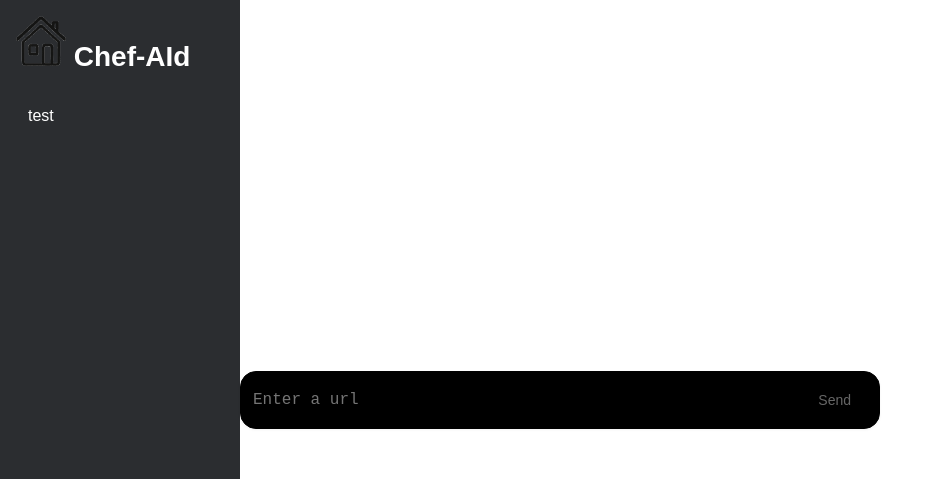
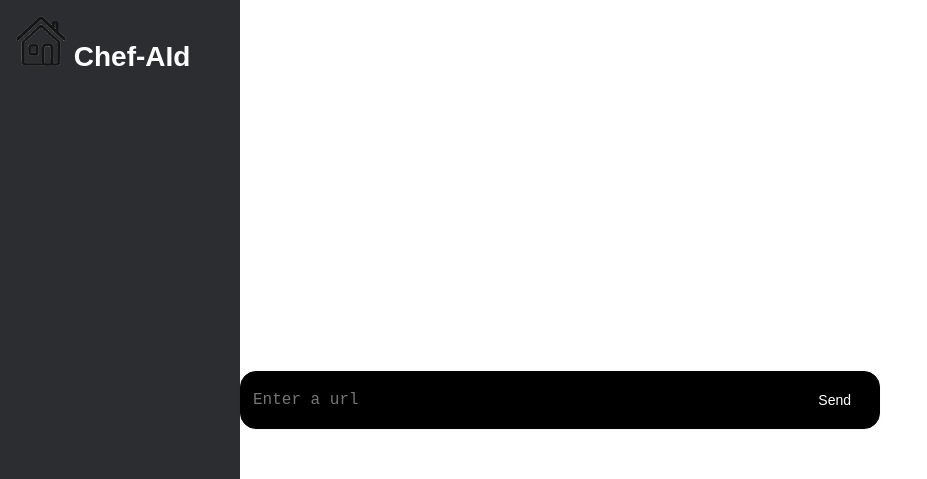
Before and after one commit to Jorgenuit/Chef-AId, a Next.js app in the folder src/chef-ai/: page / in a window 1280 px wide. Shown: the top 479 px of the page, without its empty margins (0-927 px from the left). Built offline with nearby package versions, Linux system fonts and the light colour scheme.

Commit message:
layout works

```diff
--- a/src/chef-ai/app/components/Bubble.tsx
+++ b/src/chef-ai/app/components/Bubble.tsx
@@ -2,12 +2,12 @@ import React from "react";
 import "./bubble.css";
 
 interface MessageBubbleProps {
-  text: string;
-  sender: "user" | "reply";
+    text: string;
+    sender: "user" | "reply";
 }
 
 const MessageBubble: React.FC<MessageBubbleProps> = ({ text, sender }) => {
-  return <div className={'message-bubble ${sender}'}>{text}</div>;
+    return <div className={"message-bubble ${sender}"}>{text}</div>;
 };
 
 export default MessageBubble;
--- /dev/null
+++ b/src/chef-ai/app/components/ChatInput.tsx
@@ -0,0 +1,70 @@
+"use client";
+import React, { useState, useRef, useEffect } from "react";
+import "./ChatInput.css";
+interface ChatInputProps {}
+
+const ChatInput = () => {
+    const textareaRef = useRef<HTMLTextAreaElement | null>(null);
+    const [message, setMessage] = useState("");
+    const handleSend = () => {
+        if (message.trim() !== "") {
+            //   onSend({
+            //     id: Date.now(),
+            //     text: message.trim(),
+            //   });
+            console.log(message);
+            textareaRef.current!.value = "";
+            setMessage("");
+        }
+    };
+    // Auto-resize textarea
+    //   useEffect(() => {
+    //     const textarea = textareaRef.current;
+    //     console.log(textareaRef.current?.value);
+    //     if (textarea) {
+    //       textarea.style.height = "auto";
+    //       textarea.style.height = `${textarea.scrollHeight}px`;
+    //     }
+    //   }, [message]);
+
+    return (
+        <div className="input-container">
+            <div className="input-wrapper">
+                <textarea
+                    ref={textareaRef}
+                    className="input-textarea"
+                    rows={1}
+                    placeholder="Enter a url"
+                    onChange={(e) => setMessage(e.target.value)}
+                    onKeyDown={(e) => {
+                        if (e.key === "Enter") {
+                            e.preventDefault(); // Prevent newline after submit
+                            handleSend();
+                        }
+                    }}
+                />
+                <button
+                    className="input-send-button"
+                    onClick={handleSend}
+                    //   disabled={!message.trim()}
+                >
+                    Send
+                </button>
+            </div>
+        </div>
+    );
+};
+export default ChatInput;
+// export type Message = {
+//   id: number;
+//   text: string;
+// };
+
+//   const handleKeyDown = (e: React.KeyboardEvent<HTMLTextAreaElement>) => {
+//     if (e.key === "Enter" && !e.shiftKey) {
+//       e.preventDefault();
+//       handleSend();
+//     }
+//   };
+
+// };
--- a/src/chef-ai/app/components/Input.tsx
+++ /dev/null
@@ -1,69 +0,0 @@
-import React, { useState, useRef, useEffect } from "react";
-import './input.css';
-
-export type Message = {
-  id: number;
-  text: string;
-}
-
-interface ChatInputProps {
-  onSend: (message: Message) => void;
-}
-
-const ChatInput: React.FC<ChatInputProps> = ({ onSend }) => {
-  const [message, setMessage] = useState("");
-  const textareaRef = useRef<HTMLTextAreaElement | null>(null);
-
-  // Auto-resize textarea
-  useEffect(() => {
-    const textarea = textareaRef.current;
-    if (textarea) {
-      textarea.style.height = "auto";
-      textarea.style.height = `${textarea.scrollHeight}px`;
-    }
-  }, [message]);
-
-  const handleSend = () => {
-    if (message.trim() !== "") {
-      onSend({
-        id: Date.now(),
-        text: message.trim(),
-    });
-      setMessage("");
-    }
-  };
-
-  const handleKeyDown = (e: React.KeyboardEvent<HTMLTextAreaElement>) => {
-    if (e.key === "Enter" && !e.shiftKey) {
-      e.preventDefault();
-      handleSend();
-    }
-  };
-
-  return (
-    <div className="input-container">
-      <div className="input-wrapper">
-        <textarea
-          ref={textareaRef}
-          className="input-textarea"
-          rows={1}
-          placeholder="Enter a url"
-          value={message}
-          onChange={(e) => setMessage(e.target.value)}
-          onKeyDown={handleKeyDown}
-        />
-        <button
-          className="input-send-button"
-          onClick={handleSend}
-          disabled={!message.trim()}
-        >
-          Send
-        </button>
-      </div>
-    </div>
-  );
-};
-
-
-
-export default ChatInput;
--- a/src/chef-ai/app/components/Sidebar.tsx
+++ b/src/chef-ai/app/components/Sidebar.tsx
@@ -1,25 +1,45 @@
+"use client";
 import React from "react";
 import "./sidebar.css";
 import Image from "next/image";
 
 interface SidebarProps {
-  items: { label: string; icon?: React.ReactNode; onClick: () => void }[];
+	items?: { label: string; icon?: React.ReactNode; onClick: () => void }[];
 }
 
-const imageClick = () =>{
+const imageClick = () => {
 	//useRouter for navigation!!!
-    console.log("Going home!")
+	console.log("Going home!");
 	//router.push('homepage')!!!!
-}
+};
 
-const Sidebar: React.FC<SidebarProps> = ({ items }) => {
+const createItemList = () => {};
+
+const Sidebar: React.FC<SidebarProps> = ({ items = [] }) => {
 	return (
 		<div className="sidebar">
-      <div className="sidebar-header"><Image src="/images/house-icon-2.png" priority onClick={imageClick} style={{cursor: 'pointer'}} alt="logo" width={50} height={50} /> <span>Chef-AId </span></div>
+			<div className="sidebar-header">
+				<Image
+					src="/images/house-icon-2.png"
+					priority
+					onClick={imageClick}
+					style={{ cursor: "pointer" }}
+					alt="logo"
+					width={50}
+					height={50}
+				/>{" "}
+				<span>Chef-AId </span>
+			</div>
 			<nav className="sidebar-nav">
 				{items.map((item, idx) => (
-          <button key={idx} className="sidebar-item" onClick={item.onClick}>
-            {item.icon && <span className="sidebar-icon">{item.icon}</span>}
+					<button
+						key={idx}
+						className="sidebar-item"
+						onClick={item.onClick}
+					>
+						{item.icon && (
+							<span className="sidebar-icon">{item.icon}</span>
+						)}
 						{item.label}
 					</button>
 				))}
--- a/src/chef-ai/app/layout.tsx
+++ b/src/chef-ai/app/layout.tsx
@@ -1,6 +1,7 @@
 import type { Metadata } from "next";
 import { Geist, Geist_Mono } from "next/font/google";
 import "./globals.css";
+import Sidebar from "./components/Sidebar";
 
 const geistSans = Geist({
 	variable: "--font-geist-sans",
@@ -25,7 +26,12 @@ export default function RootLayout({
 	return (
 		<html lang="en">
 			<body className={`${geistSans.variable} ${geistMono.variable}`}>
+				<div style={{ display: "flex" }}>
+					<div>
+						<Sidebar />
+					</div>
 					{children}
+				</div>
 			</body>
 		</html>
 	);
--- a/src/chef-ai/app/page.tsx
+++ b/src/chef-ai/app/page.tsx
@@ -1,41 +1,17 @@
-'use client';
-import React, { useState } from "react";
-import ChatInput, { Message } from './components/Input';
-import Sidebar from "./components/Sidebar";
+import React from "react";
+import ChatInput, { Message } from "./components/ChatInput";
 
 export default function Home() {
+	// const barItems = [{ label: "test", onClick: () => console.log("test") }];
 
-    const barItems = [
-        { label: "test", onClick: () => console.log("test")}
-    ];
+	// const [messages, setMessages] = useState<Message[]>([]);
 
-
-
-    const [messages, setMessages] = useState<Message[]>([]);
-    const handleSend = (msg: Message) => {
-        setMessages((prev) => [...prev, msg]);
-        console.log("text: %s", msg.text)
-
-        //auto reply to test bot
-        // setTimeout(() => {
-        //     setMessages((prev) => [
-        //         ...prev,
-        //         {
-        //             id: Date.now() + 1,
-        //             text: "auto-reply from chat.",
-        //             sender: "reply",
-        //         },
-        //     ]);
-        // console.log("text: %s, sender %s", msg.text, msg.sender);}, 1000);
-    };
-
-    return(
-        <div style={{ display: "flex" }}><Sidebar items={barItems}/>
-
-        <div><ChatInput onSend={handleSend}/></div>
-
+	return (
+		<div>
+			<ChatInput />
 		</div>
-
+	);
+}
 // <div className="chatPage">
 //     <div className="chatHistory">
 //         {messages.map((msg, idx) => (
@@ -43,8 +19,6 @@ export default function Home() {
 //         ))}
 //     </div>
 // </div>
-    )
-}
 
 //   return (
 //     <div className={styles.page}>
```
Also changed, not shown: src/chef-ai/app/[slug]/page.tsx (added, +8 -0 lines), src/chef-ai/tsconfig.json (+7 -1 lines), src/chef-ai/app/components/ChatInput.css (indentation only), src/chef-ai/app/components/bubble.css (indentation only), src/chef-ai/app/components/sidebar.css (line endings or trailing spaces). Lines whose indentation alone changed are shown as unchanged.
